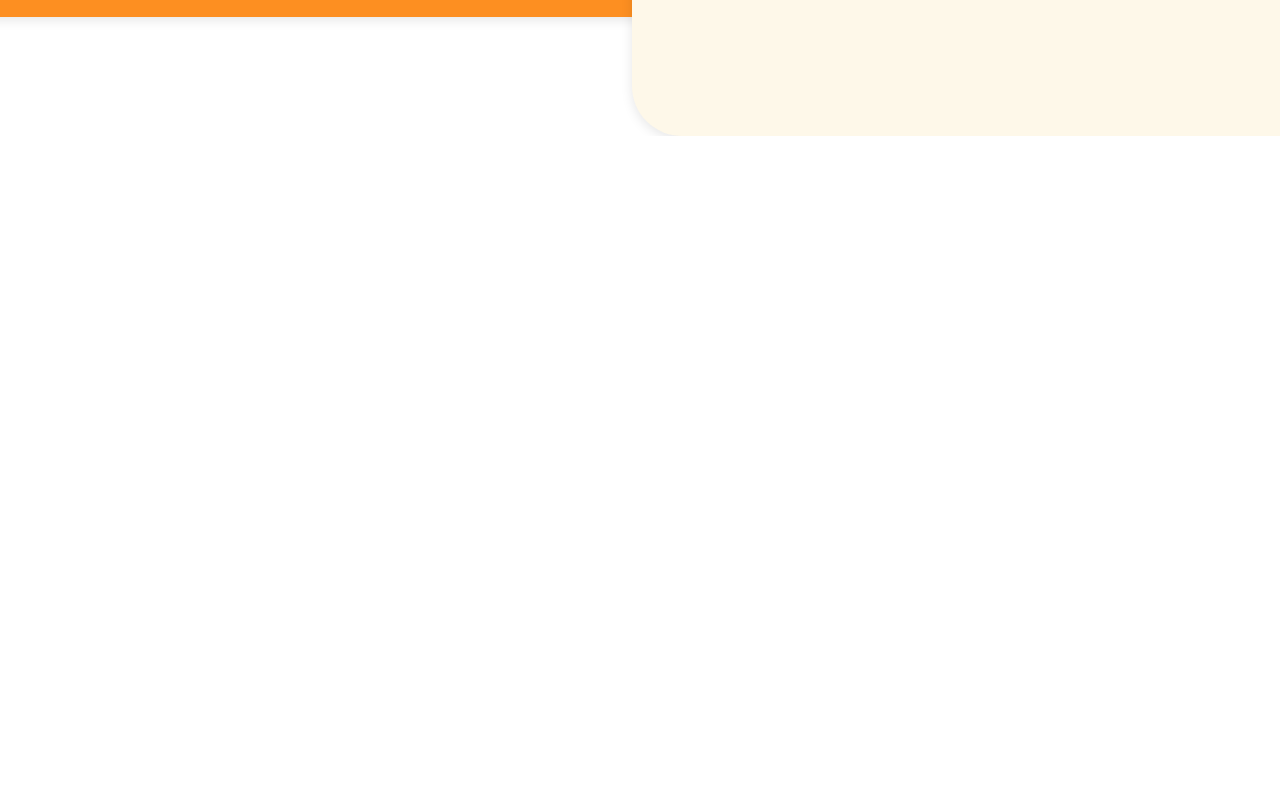
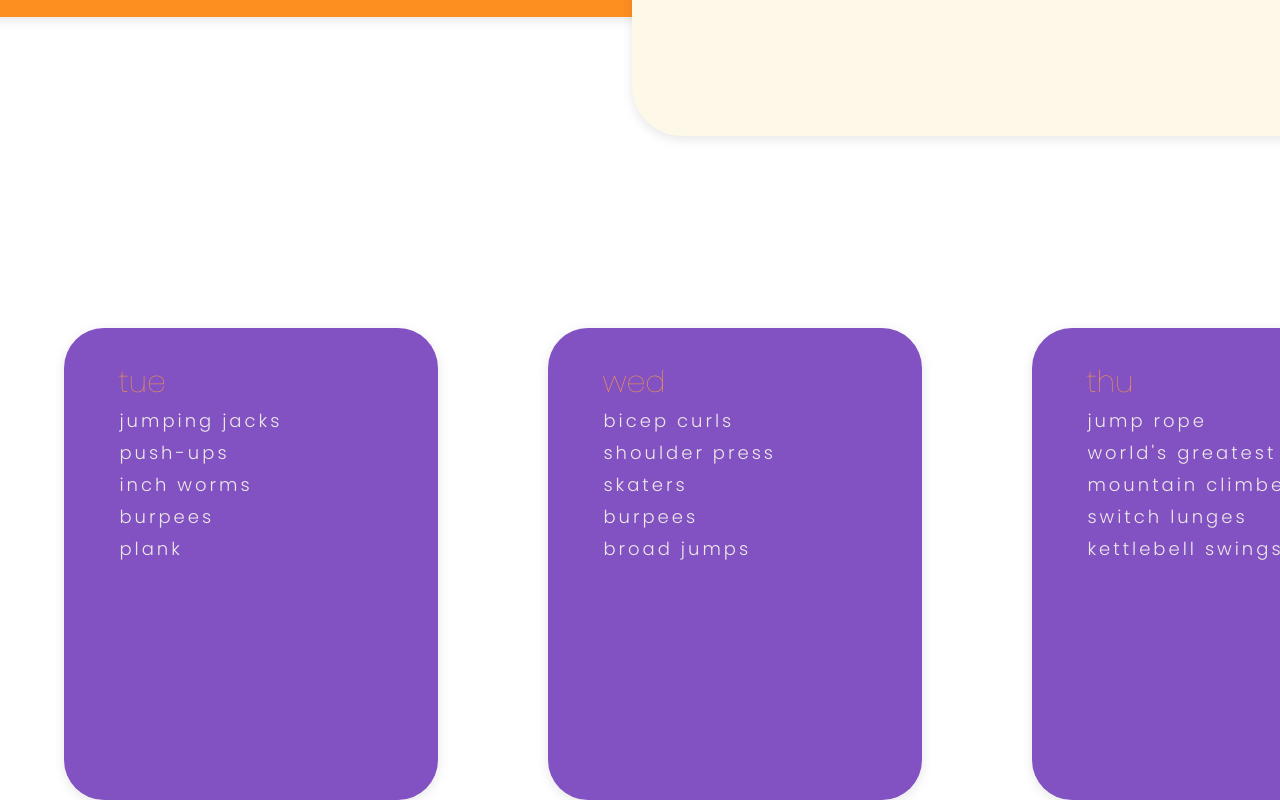
Before and after one commit to R-LaRoi/Move-v2, a React (Create React App) app: page / in a window 1280 px wide. Shown: the part 2548-3348 px from the top of the page. Before the commit the page ends 2684 px from the top, so only its background shows below. Built offline with nearby package versions, Linux system fonts and the light colour scheme.

Commit message:
Main Component

```diff
--- a/public/index.html
+++ b/public/index.html
@@ -9,6 +9,14 @@
       name="description"
       content="Web site created using create-react-app"
     />
+
+    <link rel="preconnect" href="https://fonts.googleapis.com" />
+    <link rel="preconnect" href="https://fonts.gstatic.com" crossorigin />
+    <link
+      href="https://fonts.googleapis.com/css2?family=Poppins:wght@100;200;300&display=swap"
+      rel="stylesheet"
+    />
+
     <link rel="apple-touch-icon" href="%PUBLIC_URL%/logo192.png" />
 
     <link rel="manifest" href="%PUBLIC_URL%/manifest.json" />
@@ -21,6 +29,10 @@
       work correctly both with client-side routing and a non-root public URL.
       Learn how to configure a non-root public URL by running `npm run build`.
     -->
+    <script
+      src="https://kit.fontawesome.com/3f93d2c0e4.js"
+      crossorigin="anonymous"
+    ></script>
     <title>Let's Move</title>
   </head>
   <body>
--- a/src/App.js
+++ b/src/App.js
@@ -1,14 +1,61 @@
 import React from "react";
 import Entry from "./move/entry";
+import Main from "./move/main";
 import Meet from "./move/meet";
 import Nav from "./move/nav";
 
+const dailyRoutine = [
+  {
+    key: 1,
+    id: 1,
+    day: "tue",
+    routine: ["jumping jacks", "push-ups", "inch worms", "burpees", "plank"],
+  },
+  {
+    id: 2,
+    day: "wed",
+    key: 2,
+    routine: [
+      "bicep curls",
+      "shoulder press",
+      "skaters",
+      "burpees",
+      "broad jumps",
+    ],
+  },
+  {
+    id: 3,
+    day: "thu",
+    key: 3,
+    routine: [
+      "jump rope",
+      "world's greatest stretch",
+      "mountain climbers",
+      "switch lunges",
+      "kettlebell swings",
+    ],
+  },
+];
+
 function App() {
+  const info = dailyRoutine.map((workout) => {
+    return (
+      <Main
+        weekday={workout.day}
+        excercise={workout.routine}
+        key={workout.key}
+      />
+    );
+  });
+
   return (
     <div className="move">
       <Nav />
       <Meet />
       <Entry />
+      <div className="ex-log" key={info}>
+        {info}
+      </div>
     </div>
   );
 }
--- /dev/null
+++ b/src/move/main.css
@@ -0,0 +1,53 @@
+body {
+  background-color: rgb(255, 255, 255);
+}
+
+.main {
+  margin-top: 7rem;
+  margin-left: 4rem;
+  display: grid;
+  grid-template-columns: 1fr 1fr 1fr;
+}
+
+.ex-log {
+  display: grid;
+  grid-row: 1 fr;
+  grid-template-columns: 1fr 1fr 1fr;
+
+
+
+}
+
+.card {
+  margin-top: 10%;
+  background-color: #8251c2;
+  width: 320px;
+  height: 440px;
+  border-radius: 40px;
+  padding-left: 17%;
+  padding-top: 10%;
+  box-shadow: 0px 3px 12px 0px rgba(0, 0, 0, 0.1);
+  color: rgb(236, 233, 232);
+
+}
+
+.day {
+  color: white;
+  letter-spacing: 3px;
+  font-weight: 400;
+  font-size: 60px;
+  padding: 90px;
+
+}
+
+
+li {
+  list-style: none;
+  font-size: 18px;
+  padding: 1px;
+  line-height: 30px;
+  letter-spacing: 3px;
+  font-family: 'poppins';
+  font-weight: 400;
+
+}
--- /dev/null
+++ b/src/move/main.js
@@ -0,0 +1,29 @@
+import React from "react";
+import "./main.css";
+
+export default function Main(props) {
+  const weekday = props.weekday.toLowerCase();
+  const routines = props.excercise;
+  const listMoves = routines.map((routine) => (
+    <li key={routine.toString()}>{routine}</li>
+  ));
+
+  return (
+    <section className="main">
+      <div className="card">
+        <div
+          className="weekday"
+          style={{
+            color: "#FD9C40",
+            fontSize: "30px",
+          }}
+          key={weekday.toString()}
+        >
+          {" "}
+          {weekday}
+        </div>
+        {listMoves}
+      </div>
+    </section>
+  );
+}
```
